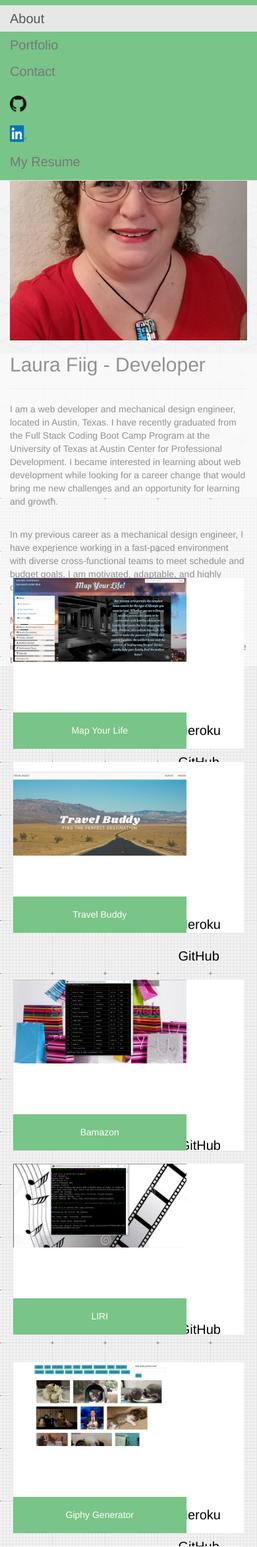
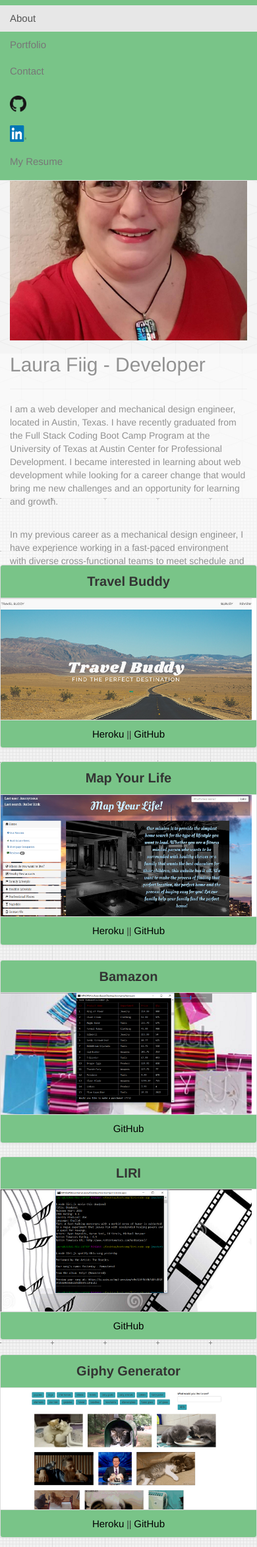
Before and after one commit to laurafiig/Portfolio, a PHP site: page / in a window 390 px wide. Shown: the top 2345 px of the page at 66% size. Run offline with PHP 8.4, Linux system fonts and the light colour scheme.

Commit message:
purtfolio changes

```diff
--- a/assets/css/style.css
+++ b/assets/css/style.css
@@ -3,7 +3,6 @@ background-image: url("../images/cubes.png");
 background-image: url("../images/graphy.png");
 background-image: url("../images/hexellence.png");
 width:  100%;
-
 }*/
 
 /*navbar formatting*/
@@ -42,17 +41,27 @@ width:  100%;
 }
 
 #portfolio {
- background-image: url("../images/graphy.png");
+background-image: url("../images/graphy.png");
 width:  100%;
 padding: 100px 0 100px 0;
 }
 
+ .panel-heading, .panel-footer {
+  background-color: #79c488!important;
+  text-align: center;
+}
+
+.panel-heading {font-size: 20px; font-weight: bold;}
+
+
 
 .links {float: right; padding: 90px 35px 0 0; }
 
-.linktext {color: black; font-size: 20px}
+.linktext {color: black; font-size: 15px}
 
 .projPic {width: 75%;}
+
+.projPicNew {width: 106.5%;  margin: -15px;}
 
 /*text over pictures for portfolio*/
 .projlink {
--- a/index.html
+++ b/index.html
@@ -56,160 +56,155 @@
 	<div class="container" id="portfolio">
 		<a name="portfolio"></a>
 		<div class="row">
-			<div class="col-md-1">
+			<div class="col-md-2">
 			</div>
-			<div class="col-md-5">
-				<section class="projlink">
-				<a href="#">
-				<img class ="projPic" src="assets/images/mapYourLife.png" alt="Project1" />
-				</a>
-				<div class="proj">
-				<h5>Map Your Life</h5>
+			<div class="col-md-4">
+				<div class="panel panel-default">
+					<div class="panel-heading">Travel Buddy</div>
+					<div class="panel-body">
+						<img class ="projPicNew" src="assets/images/travelBuddy.png" alt="Project2"/>
+					</div>
+					<div class="panel-footer">
+						<a class="linktext" href="https://mighty-springs-39390.herokuapp.com/">Heroku</a> ||
+						<a class="linktext" href="https://github.com/jstriker84/TeamShortBus">GitHub</a>
+					</div>
 				</div>
-				<div class="links">
-				<a class="linktext" href="https://stark-plateau-41427.herokuapp.com/">Heroku</a>
-				<br>
-				<br>
-				<a class="linktext" href="https://github.com/Rhyngoh/ProjectPrometheus">GitHub</a>
+			</div>
+			<div class="col-md-4">
+				<div class="panel panel-default">
+					<div class="panel-heading">Map Your Life</div>
+					<div class="panel-body">
+						<img class ="projPicNew" src="assets/images/mapYourLife.png" alt="Project1" />
+					</div>
+					<div class="panel-footer">
+						<a class="linktext" href="https://stark-plateau-41427.herokuapp.com/">Heroku</a> ||
+						<a class="linktext" href="https://github.com/Rhyngoh/ProjectPrometheus">GitHub</a>
+					</div>
 				</div>
-				</section>
 			</div>
-			<div class="col-md-5">
-				<section class="projlink">
-				<a href="#">
-				<img class ="projPic" src="assets/images/travelBuddy.png" alt="Project2" />
-				</a>
-				<div class="proj">
-				<h5>Travel Buddy</h5>
-				</div>
-				<div class="links">
-				<a class="linktext" href="https://mighty-springs-39390.herokuapp.com/">Heroku</a>
-				<br>
-				<br>
-				<a class="linktext" href="https://github.com/jstriker84/TeamShortBus">GitHub</a>
-				</div>
-				</section>
-			</div>
-			<div class="col-md-1">
+			<div class="col-md-2">
 			</div>
 		</div>
-
 		<div class="row">
-			<div class="col-md-1">
+			<div class="col-md-2">
 			</div>
-			<div class="col-md-5">
-				<section class="projlink">
-				<a href="#">
-				<img class ="projPic" src="assets/images/bamazon.png" alt="Project1" />
-				</a>
-				<div class="proj">
-				<h5>Bamazon</h5>
+			<div class="col-md-4">
+				<div class="panel panel-default">
+					<div class="panel-heading">Bamazon</div>
+					<div class="panel-body">
+						<img class ="projPicNew" src="assets/images/bamazon.png" alt="Project1" />
+					</div>
+					<div class="panel-footer">
+						<a class="linktext" href="https://github.com/laurafiig/bamazon">GitHub</a>
+					</div>
 				</div>
-				<div class="links">
-				<br>
-				<a class="linktext" href="https://github.com/laurafiig/bamazon">GitHub</a>
-				<br>
+			</div>
+			<div class="col-md-4">
+				<div class="panel panel-default">
+					<div class="panel-heading">LIRI</div>
+					<div class="panel-body">
+						<img class ="projPicNew" src="assets/images/liri.png" alt="Project1" />
+					</div>
+					<div class="panel-footer">
+						<a class="linktext" href="https://github.com/laurafiig/liri-node-app">GitHub</a>
+					</div>
 				</div>
-				</section>
 			</div>
-			<div class="col-md-5">
-				<section class="projlink">
-				<a href="#">
-				<img class ="projPic" src="assets/images/liri.png" alt="Project2" />
-				</a>
-				<div class="proj">
-				<h5>LIRI</h5>
-				</div>
-				<div class="links">
-				<br>
-				<a class="linktext" href="https://github.com/laurafiig/liri-node-app">GitHub</a>
-				<br>
-				</div>
-				</section>
-			</div>
-			<div class="col-md-1">
+			<div class="col-md-2">
 			</div>
 		</div>
-
 		<div class="row">
-			<div class="col-md-1">
+			<div class="col-md-2">
 			</div>
-			<div class="col-md-5">
-				<section class="projlink">
-				<a href="#">
-				<img class ="projPic" src="assets/images/giftastic.png" alt="Project1" />
-				</a>
-				<div class="proj">
-				<h5>Giphy Generator</h5>
+			<div class="col-md-4">
+				<div class="panel panel-default">
+					<div class="panel-heading">Giphy Generator</div>
+					<div class="panel-body">
+						<img class ="projPicNew" src="assets/images/giftastic.png" alt="Project1" />
+					</div>
+					<div class="panel-footer">
+						<a class="linktext" href="https://secret-earth-14314.herokuapp.com/">Heroku</a> ||
+						<a class="linktext" href="https://github.com/laurafiig/GifTastic">GitHub</a>
+					</div>
 				</div>
-				<div class="links">
-				<a class="linktext" href="https://secret-earth-14314.herokuapp.com/">Heroku</a>
-				<br>
-				<br>
-				<a class="linktext" href="https://github.com/laurafiig/GifTastic">GitHub</a>
+			</div>
+			<div class="col-md-4">
+				<div class="panel panel-default">
+					<div class="panel-heading">Trivia Quiz</div>
+					<div class="panel-body">
+						<img class ="projPicNew" src="assets/images/trivia.png" alt="Project1" />
+					</div>
+					<div class="panel-footer">
+						<a class="linktext" href="https://still-mountain-42381.herokuapp.com/">Heroku</a> ||
+						<a class="linktext" href="https://github.com/laurafiig/TriviaGame1">GitHub</a>
+					</div>
 				</div>
-				</section>
 			</div>
-			<div class="col-md-5">
-				<section class="projlink">
-				<a href="#">
-				<img class ="projPic" src="assets/images/trivia.png" alt="Project2" />
-				</a>
-				<div class="proj">
-				<h5>Trivia Quiz</h5>
-				</div>
-				<div class="links">
-				<a class="linktext" href="https://still-mountain-42381.herokuapp.com/">Heroku</a>
-				<br>
-				<br>
-				<a class="linktext" href="https://github.com/laurafiig/TriviaGame1">GitHub</a>
-				</div>
-				</section>
-			</div>
-			<div class="col-md-1">
+			<div class="col-md-2">
 			</div>
 		</div>
-
 		<div class="row">
-			<div class="col-md-1">
+			<div class="col-md-2">
 			</div>
-			<div class="col-md-5">
-				<section class="projlink">
-				<a href="#">
-				<img class ="projPic" src="assets/images/crystals.png" alt="Project2" />
-				</a>
-				<div class="proj">
-				<h5>Crystal Collector</h5>
+			<div class="col-md-4">
+				<div class="panel panel-default">
+					<div class="panel-heading">Crystal Collector</div>
+					<div class="panel-body">
+						<img class ="projPicNew" src="assets/images/crystals.png" alt="Project1" />
+					</div>
+					<div class="panel-footer">
+						<a class="linktext" href="https://limitless-gorge-44193.herokuapp.com/">Heroku</a> ||
+						<a class="linktext" href="https://github.com/laurafiig/crystal-collector-game">GitHub</a>
+					</div>
 				</div>
-				<div class="links">
-				<a class="linktext" href="https://limitless-gorge-44193.herokuapp.com/">Heroku</a>
-				<br>
-				<br>
-				<a class="linktext" href="https://github.com/laurafiig/crystal-collector-game">GitHub</a>
+			</div>
+			<div class="col-md-4">
+				<div class="panel panel-default">
+					<div class="panel-heading">Hangman</div>
+					<div class="panel-body">
+						<img class ="projPicNew" src="assets/images/hangman.png" alt="Project1" />
+					</div>
+					<div class="panel-footer">
+						<a class="linktext" href="https://agile-bastion-28538.herokuapp.com/">Heroku</a> ||
+						<a class="linktext" href="https://github.com/laurafiig/Hangman-game">GitHub</a>
+					</div>
 				</div>
-				</section>
 			</div>
-			<div class="col-md-5">
-				<section class="projlink">
-				<a href="#">
-				<img class ="projPic" src="assets/images/hangman.png" alt="hangman" />
-				</a>
-				<div class="proj">
-				<h5>Hangman</h5>
-				</div>
-				<div class="links">
-				<a class="linktext" href="https://agile-bastion-28538.herokuapp.com/">Heroku</a>
-				<br>
-				<br>
-				<a class="linktext" href="https://github.com/laurafiig/Hangman-game">GitHub</a>
-				</div>
-				</section>
-			</div>
-			<div class="col-md-1">
+			<div class="col-md-2">
 			</div>
 		</div>
-
-
+		<!--
+		<div class="row">
+			<div class="col-md-2">
+			</div>
+			<div class="col-md-4">
+				<div class="panel panel-default">
+					<div class="panel-heading">project name</div>
+					<div class="panel-body">
+						<img class ="projPicNew" src="#" alt="Project1" />
+					</div>
+					<div class="panel-footer">
+						<a class="linktext" href="#">Heroku</a> ||
+						<a class="linktext" href="#">GitHub</a>
+					</div>
+				</div>
+			</div>
+			<div class="col-md-4">
+				<div class="panel panel-default">
+					<div class="panel-heading">project name</div>
+					<div class="panel-body">
+						<img class ="projPicNew" src="#" alt="Project1" />
+					</div>
+					<div class="panel-footer">
+						<a class="linktext" href="#">Heroku</a> ||
+						<a class="linktext" href="#">GitHub</a>
+					</div>
+				</div>
+			</div>
+			<div class="col-md-2">
+			</div>
+		</div>
+		-->
 	</div>
 
 	<div class="container" id="contact">
```
